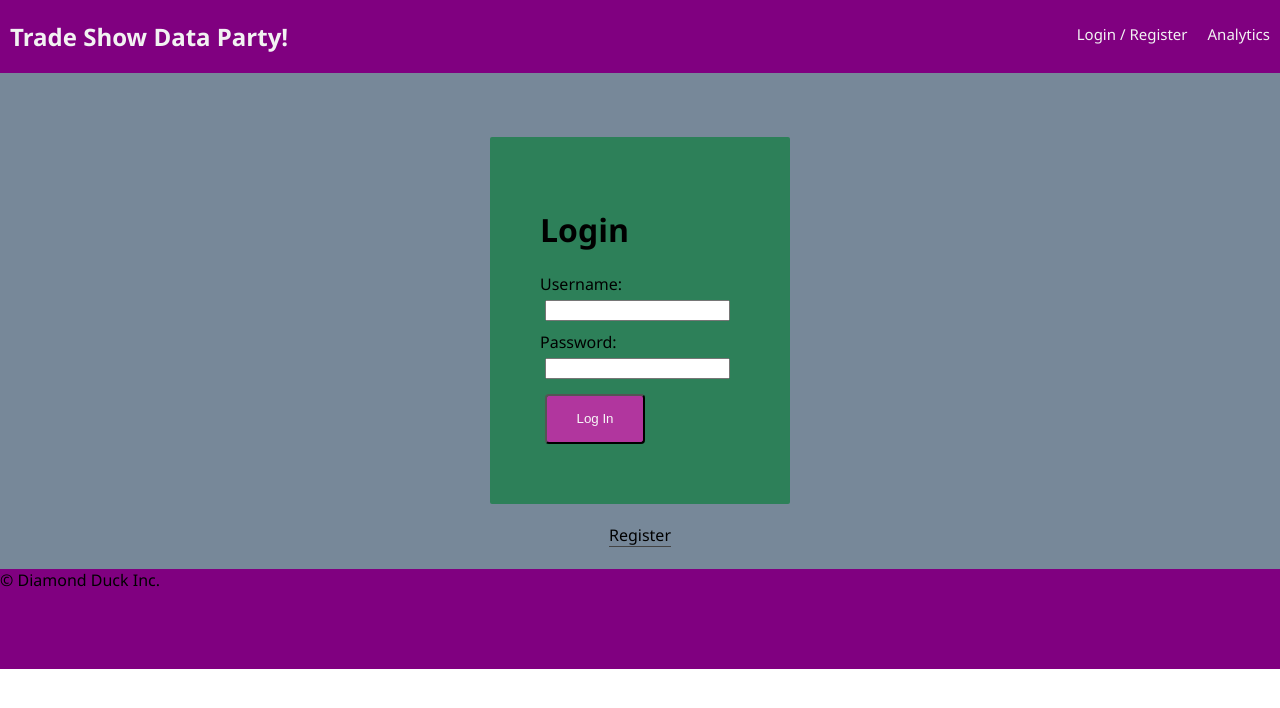
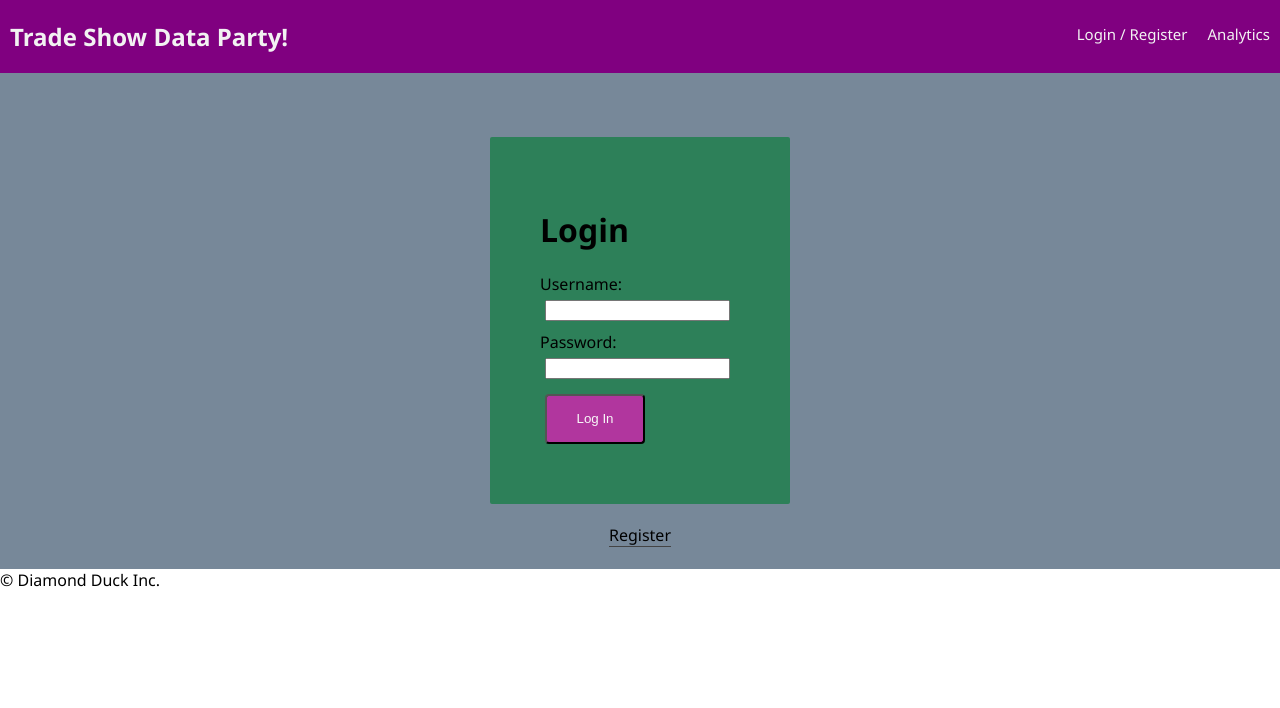
Before and after one commit to TianaJohnson/trade-show, a React (Create React App) app: page /#/build in a window 1280 px wide. Before the commit this address led to /#/build. Shown: the top 708 px of the page. Built offline with nearby package versions, Linux system fonts and the light colour scheme; no server answers.

Commit message:
not perfect but atleast im on to something, footer is where footer should be

```diff
--- a/src/components/App/App.js
+++ b/src/components/App/App.js
@@ -21,6 +21,7 @@ import AddBuild from '../BuilderIntake/BuilderIntake';
 import BikeFile from '../BikeFile/BikeFile';
 
 import './App.css';
+import '../Footer/Footer.css';
 
 class App extends Component {
   componentDidMount () {
@@ -30,7 +31,8 @@ class App extends Component {
   render() {
     return (
       <Router>
-        <div>
+        <div className="app-site">
+        <div className="Site-content">
           <Nav />
           <Switch>
             {/* Visiting localhost:3000 will redirect to localhost:3000/home */}
@@ -75,6 +77,7 @@ class App extends Component {
             {/* If none of the other routes matched, we will show a 404. */}
             <Route render={() => <h1>404</h1>} />
           </Switch>
+          </div>
           <Footer/>
         </div>
       </Router>
--- a/src/components/Footer/Footer.css
+++ b/src/components/Footer/Footer.css
@@ -1,12 +1,25 @@
-:react-root {
+
+:root {
     --space: 1.5em 0;
     --space: 2em 0;
 }
 
-footer {
-    height: 100px;
-    background-color:purple;
-    /* background-repeat: no-repeat; */
-    /* background-size: cover; */
-    position: relative;
+.app-site {
+    display: flex;
+    flex-direction: column;
+    min-height: 50vh;
 }
+
+.Site-content {
+    flex: 1 0 auto;
+    padding: var(--space) var(--space) 0;
+    width: 100%;
+}
+
+.Site-content:after {
+    content: '\00a0';
+    display: block;
+    margin-top: var(--space);
+    height: 0;
+    visibility: hidden;
+}
--- a/src/components/LoginPage/LoginPage.js
+++ b/src/components/LoginPage/LoginPage.js
@@ -30,9 +30,6 @@ class LoginPage extends Component {
     });
   }
 
-// I am going to need to mess with css @media
-// in order to make the screen adjust properly
-// per use of app (i.e. phone, monitor)
 
 
 
```
